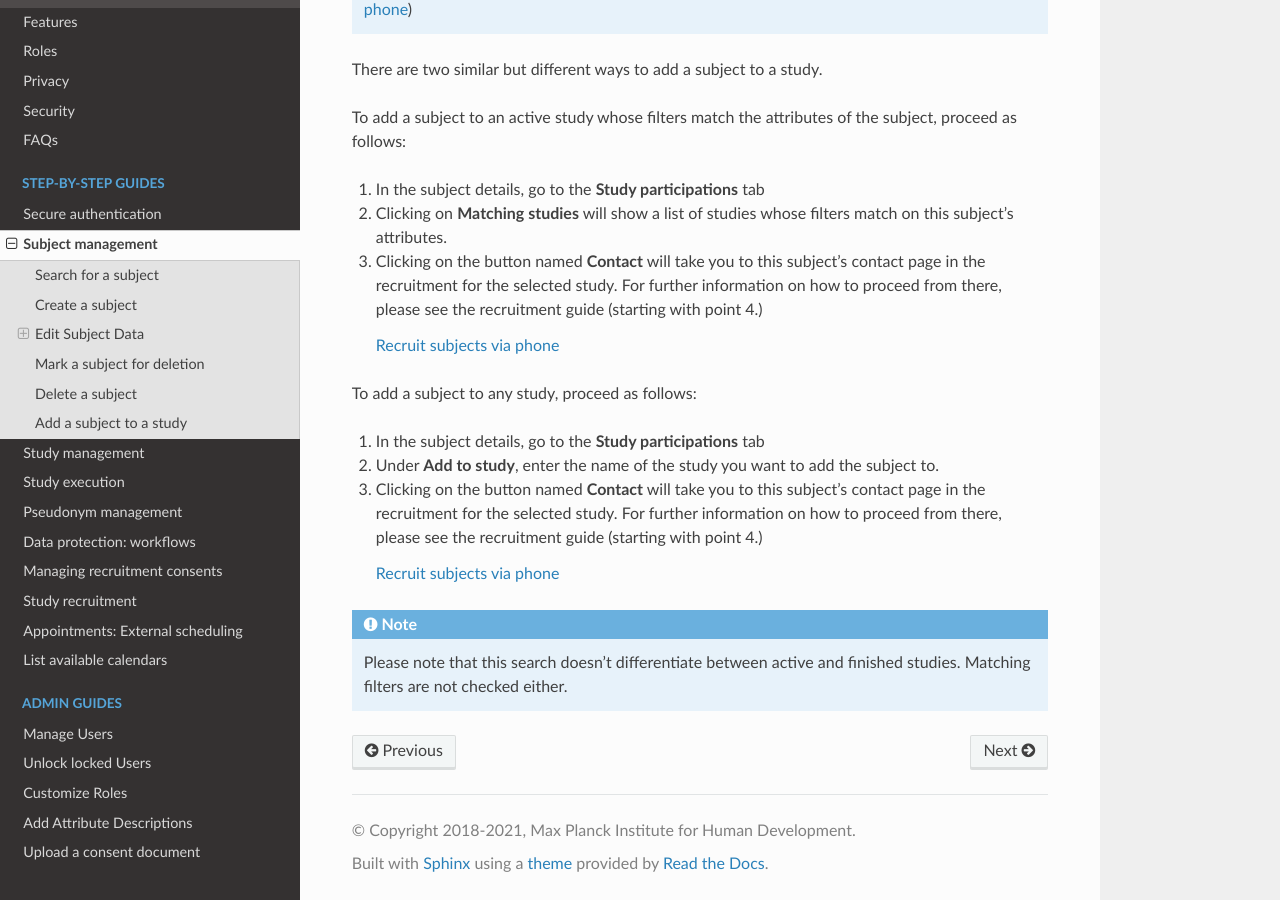
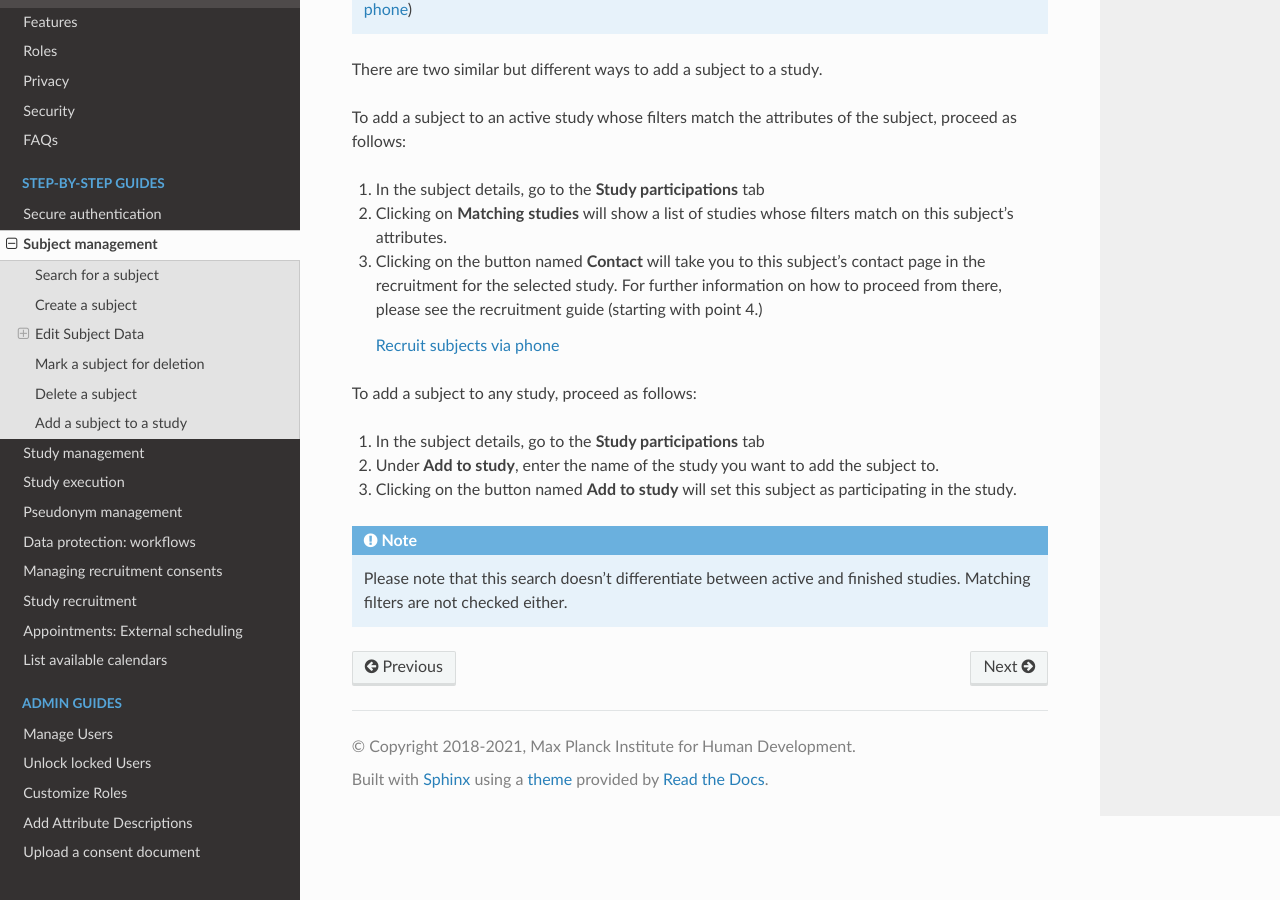
Before and after one commit to DouglasNeuroInformatics/castellum, a Sphinx documentation site: the page built from source/guides/subject-management.rst, in a window 1280 px wide and 900 px high, scrolled down 6658 px. Built offline with Sphinx 7.4.7 and the Read the Docs theme 2.0.0, drawn with Linux system fonts in a browser that asks for light colours.

Commit message:
describe correct workflow for Add to any study

```diff
--- a/source/guides/subject-management.rst
+++ b/source/guides/subject-management.rst
@@ -345,12 +345,8 @@ To add a subject to any study, proceed as follows:
 
 2.  Under **Add to study**, enter the name of the study you want to add the subject to.
 
-3.  Clicking on the button named **Contact** will take you to this subject's contact page
-    in the recruitment for the selected study.
-    For further information on how to proceed from there, please see the recruitment guide
-    (starting with point 4.)
-
-    :ref:`recruitment`
+3.  Clicking on the button named **Add to study** will set this subject as participating
+    in the study.
 
 .. NOTE::
 
```
